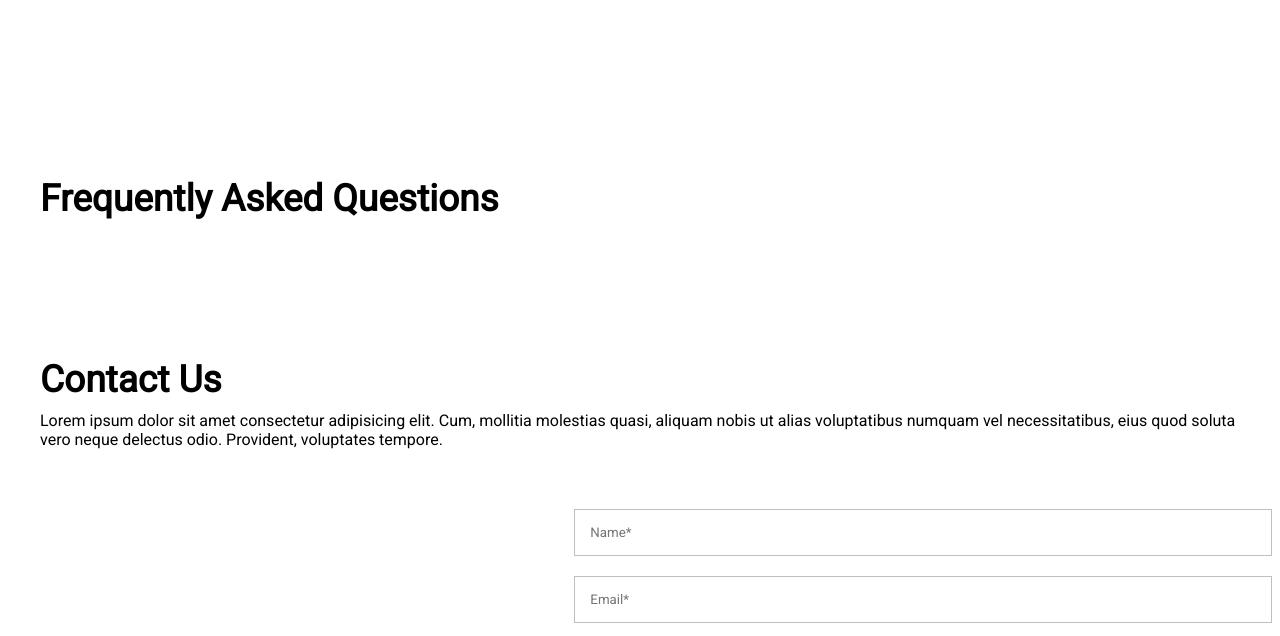
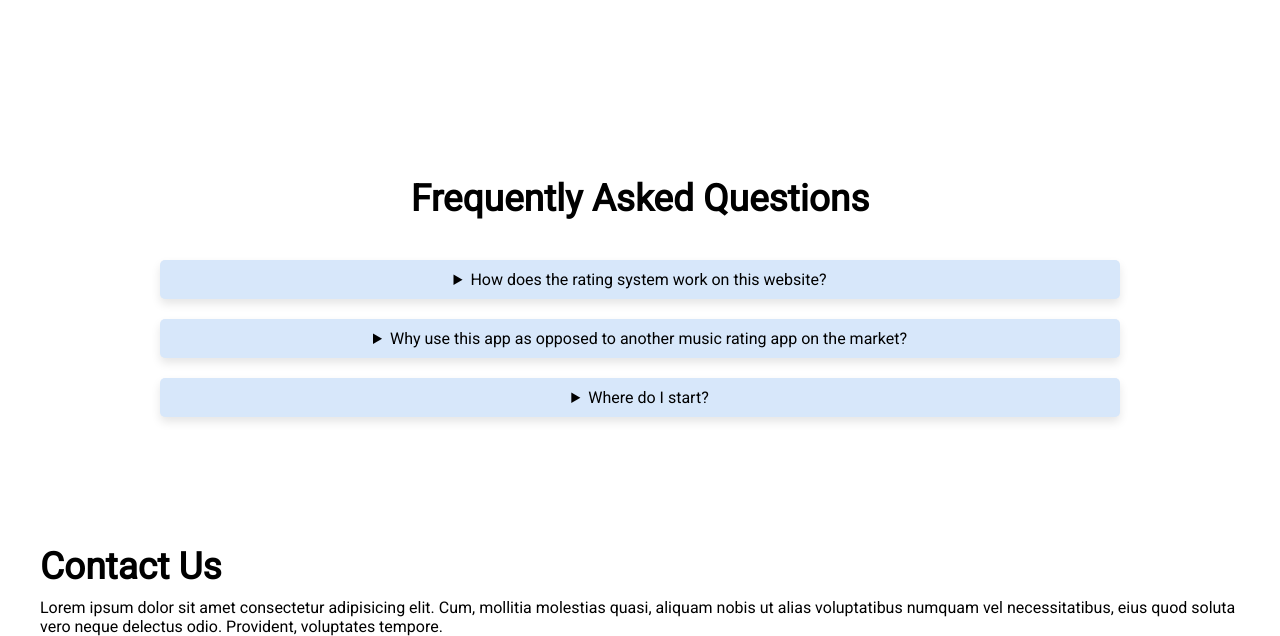
Before and after one commit to ryan-kobayashi/music-rater, a PHP site: page /landingpage.html in a window 1280 px wide. Shown: the part 2458-3094 px from the top of the page. Run offline with PHP 8.4, Linux system fonts and the light colour scheme.

Commit message:
added the faq section

```diff
--- a/landingpage.html
+++ b/landingpage.html
@@ -153,6 +153,35 @@
             <div class="faq-title">
                 <h1>Frequently Asked Questions</h1>
             </div>
+            <div class="question-container">
+                <details class="question">
+                    <summary>
+                        How does the rating system work on this website?
+                    </summary>
+                    <p>
+                        For every song, users can rate the song from one to five stars.
+                        They can also attach a review to the song to further customize their review!
+                    </p>
+                </details>
+                <details class="question">
+                    <summary>
+                        Why use this app as opposed to another music rating app on the market?
+                    </summary>
+                    <p>
+                        With our app, you can rate music, customize your profile, and create custom playlists depending on
+                        your favorite songs! This is a music rating app but it also can double as a social music sharing
+                        app as well.
+                    </p>
+                </details>
+                <details class="question">
+                    <summary>
+                        Where do I start?
+                    </summary>
+                    <p>
+                        Starting is super easy! Just hit the sign up button in the top corner and rate away!
+                    </p>
+                </details>
+            </div>
         </div>
     </section>
 
--- a/landingpage2.css
+++ b/landingpage2.css
@@ -197,6 +197,32 @@ section .card img {
     padding-bottom: 50px;
 }
 
+.faq-title{
+    text-align: center;
+}
+
+.question-container{
+    display: flex;
+    flex-direction: column;
+    margin: 20px 10% 0 10%;
+}
+
+.question{
+    text-align: center;
+    margin-top: 20px;
+}
+
+.question summary{
+    background-color: #d7e7fa;
+    padding: 10px;
+    box-shadow: 0 5px 10px rgba(0, 0, 0, 0.1);
+    border-radius: 5px;
+}
+
+.question p{
+    margin-top: 20px;
+}
+
 .contact .row {
     justify-content: space-between;
     margin: 60px 0 90px;
```
